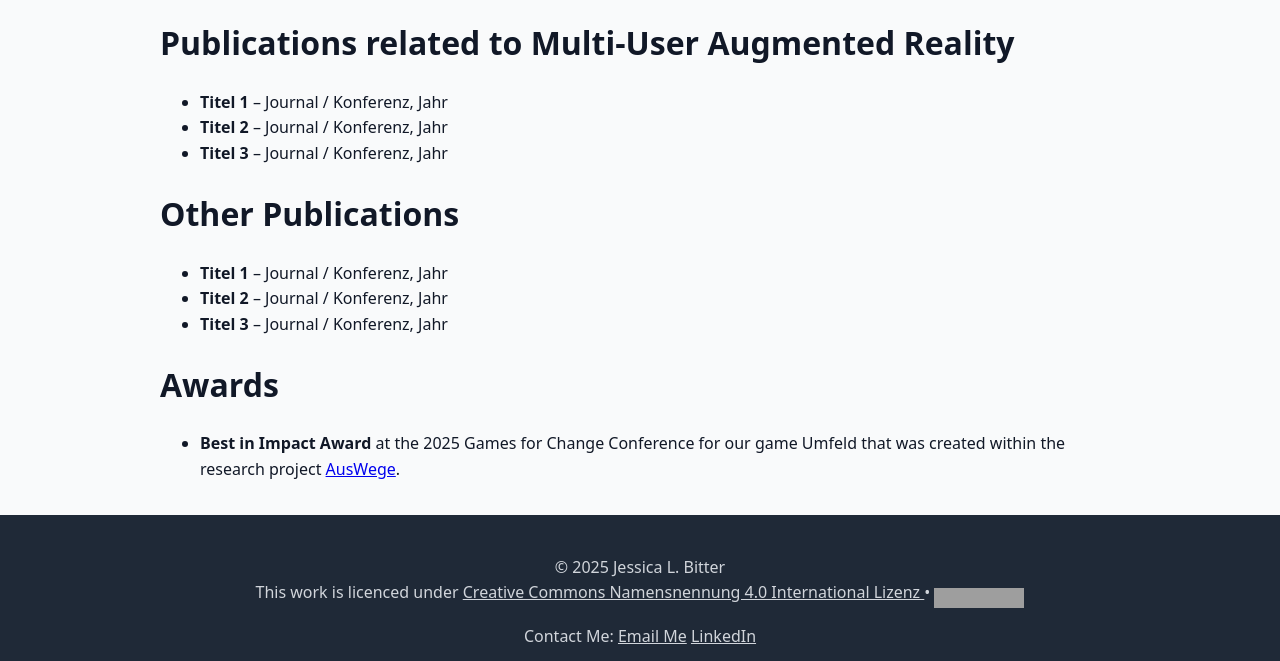
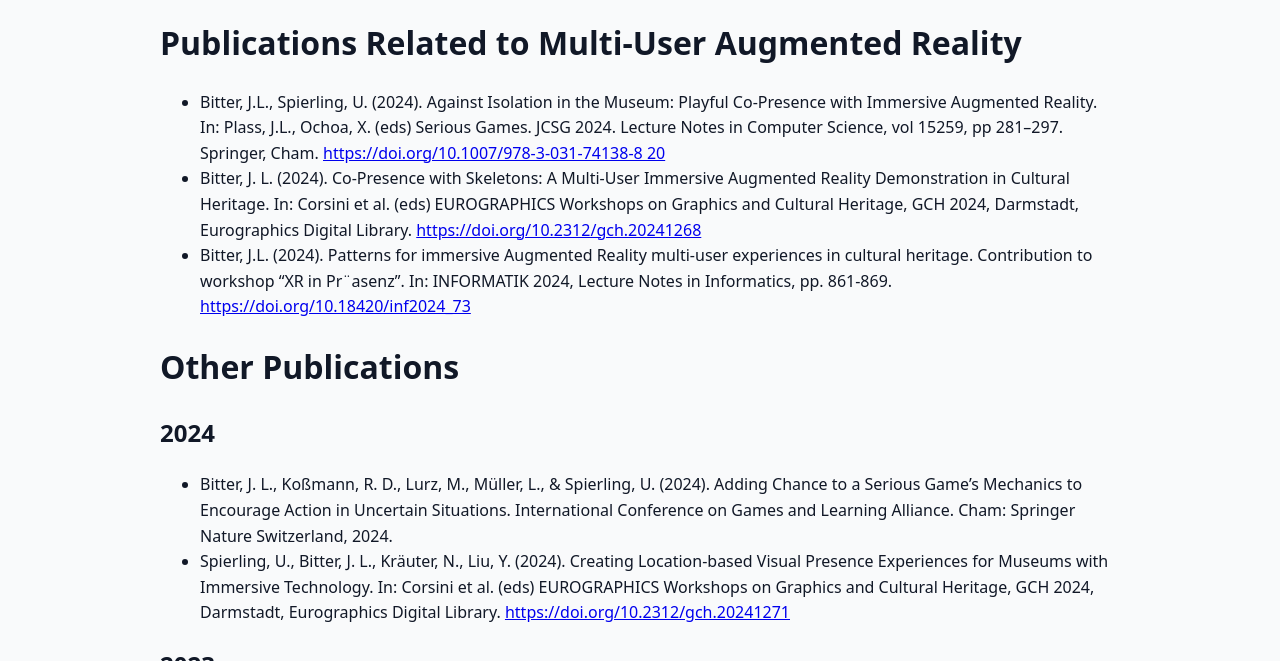
Before and after one commit to JeLaBit/multiuser-augmented-reality-research, a Jekyll site: the page built from publications.md, in a window 1280 px wide and 900 px high, scrolled down 363 px, cut to the strip 239-900 px from the top of the window. Built offline with Jekyll 4.4.1, drawn with Linux system fonts in a browser that asks for light colours; some of the changed text lies outside the part shown; grey boxes are pictures that could not be loaded.

Commit message:
Update publications.md

```diff
--- a/publications.md
+++ b/publications.md
@@ -6,15 +6,21 @@ hero_text: ""
 ---
 
 
-# Publications related to Multi-User Augmented Reality
-- **Titel 1** – Journal / Konferenz, Jahr
-- **Titel 2** – Journal / Konferenz, Jahr
-- **Titel 3** – Journal / Konferenz, Jahr
+# Publications Related to Multi-User Augmented Reality
+- Bitter, J.L., Spierling, U. (2024). Against Isolation in the Museum: Playful Co-Presence with Immersive Augmented Reality. In: Plass, J.L., Ochoa, X. (eds) Serious Games. JCSG 2024. Lecture Notes in Computer Science, vol 15259, pp 281–297. Springer, Cham. <a href="https://doi.org/10.1007/978-3-031-74138-8 20">https://doi.org/10.1007/978-3-031-74138-8 20</a>
+- Bitter, J. L. (2024). Co-Presence with Skeletons: A Multi-User Immersive Augmented Reality Demonstration in Cultural Heritage. In: Corsini et al. (eds) EUROGRAPHICS Workshops on Graphics and Cultural Heritage, GCH 2024, Darmstadt, Eurographics Digital Library. <a href="https://doi.org/10.2312/gch.20241268">https://doi.org/10.2312/gch.20241268</a>
+- Bitter, J.L. (2024). Patterns for immersive Augmented Reality multi-user experiences in cultural heritage. Contribution to workshop “XR in Pr¨asenz”. In: INFORMATIK 2024, Lecture Notes in Informatics, pp. 861-869. <a href="https://doi.org/10.18420/inf2024_73">https://doi.org/10.18420/inf2024_73</a>
 
 # Other Publications
-- **Titel 1** – Journal / Konferenz, Jahr
-- **Titel 2** – Journal / Konferenz, Jahr
-- **Titel 3** – Journal / Konferenz, Jahr
+## 2024
+- Bitter, J. L., Koßmann, R. D., Lurz, M., Müller, L., & Spierling, U. (2024). Adding Chance to a Serious Game’s Mechanics to Encourage Action in Uncertain Situations. International Conference on Games and Learning Alliance. Cham: Springer Nature Switzerland, 2024.
+- Spierling, U., Bitter, J. L., Kräuter, N., Liu, Y. (2024). Creating Location-based Visual Presence Experiences for Museums with Immersive Technology. In: Corsini et al. (eds) EUROGRAPHICS Workshops on Graphics and Cultural Heritage, GCH 2024, Darmstadt, Eurographics Digital Library. <a href="https://doi.org/10.2312/gch.20241271">https://doi.org/10.2312/gch.20241271</a>
+
+## 2023
+- Bitter, J. L., Kräuter, N. and Spierling, U. (2023) As If They Were Here: The Impact of Volumetric Video on Presence in Immersive Augmented Reality Storytelling. In: Holloway-Attaway, L., Murray, J.T. (eds) Interactive Storytelling. ICIDS 2023. Lecture Notes in Computer Science, vol 14383. Springer, Cham.
+- Bitter, J. L., Senk, G. and Spierling, U. (2023). Effects of volumetric video capture on interactive storytelling in immersive augmented reality: a short film experiment. Proceedings of the 2023 7th International Conference on Virtual and Augmented Reality Simulations. 2023.
+- Bitter, J. L., Spierling, U. (2023) Don’t miss the fairytale forest for the trees. Integrating location-based authoring in interactive story development for immersive augmented reality. In HCI International 2023 Posters (Switzerland, 2023), C. Stephanidis and et al., Eds., Springer Nature,pp. 147–154.
+- Spierling, U., Bitter, J. L., Liu, Y. and Müller, T. (2023). Chances and Limitations of Immersive Augmented Reality for Game-based Learning in Museums. In: Proceedings of the 17th European Conference on Games Based Learning, ECGBL 2023.
 
 # Awards
 - **Best in Impact Award** at the 2025 Games for Change Conference for our game Umfeld that was created within the research project <a href="https://www.auswege.online/">AusWege</a>.
```
